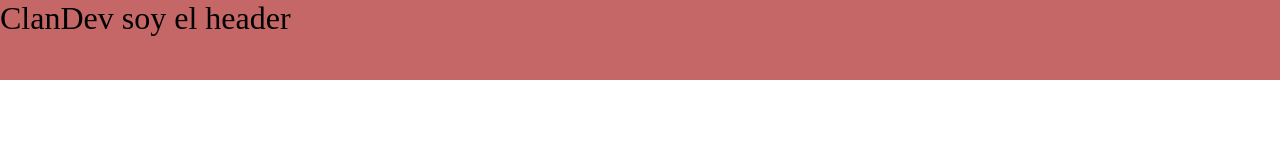
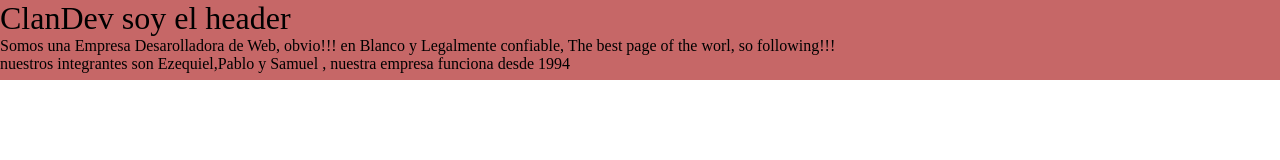
Before and after one commit to devfree-bootcamp/clandev, a plain HTML site: page index.html in a window 1280 px wide. Drawn offline with Linux system fonts and the light colour scheme.

Commit message:
initail change for header

```diff
--- a/index.html
+++ b/index.html
@@ -18,6 +18,12 @@
 <body>
     <header class="Header">
         <span class="Header__title">ClanDev soy el header</span>
+
+        <main>
+            <p>Somos una Empresa Desarolladora de Web, obvio!!! en Blanco y Legalmente confiable, <em></em> The best page of the worl, so following!!!</p>
+            <p>nuestros integrantes son Ezequiel,Pablo y Samuel , <em></em> nuestra empresa funciona desde 1994</p>
+
+
     </header>
 </body>
 </html>
```
Also changed, not shown: 1 other file.
